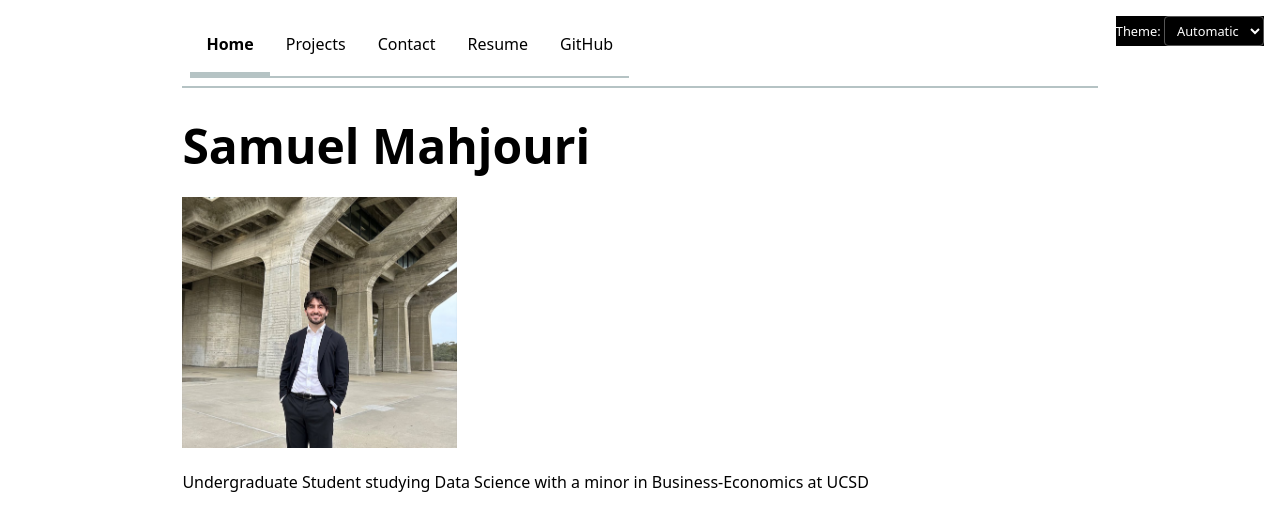
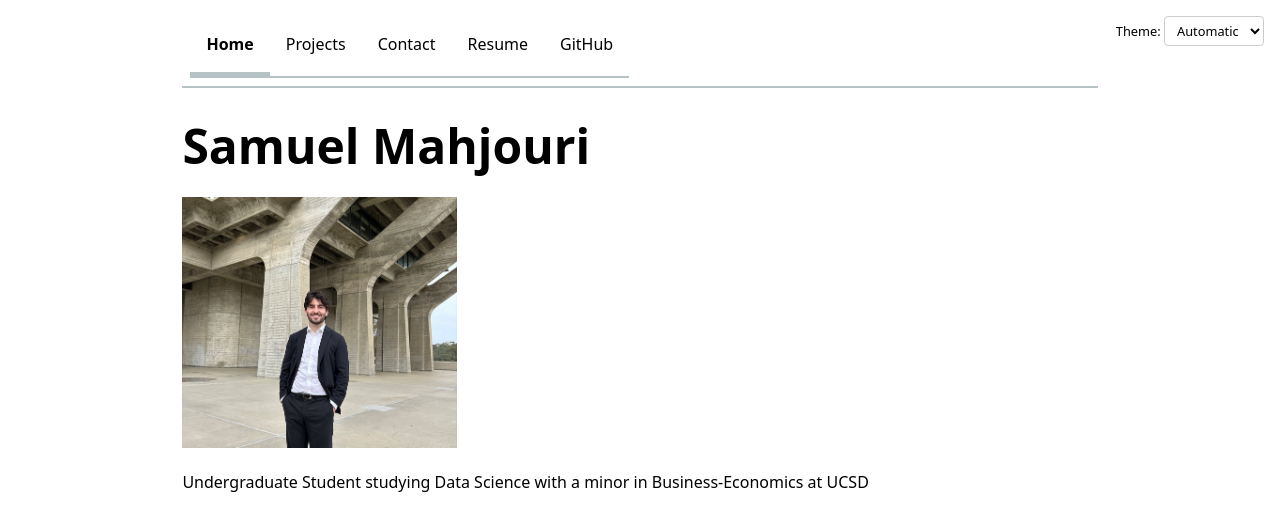
Before and after one commit to somythl/dsc106portfolio, a plain HTML site: page index.html in a window 1280 px wide. Drawn offline with Linux system fonts and the dark colour scheme.

Commit message:
fix light/dark mode button

```diff
--- a/style.css
+++ b/style.css
@@ -230,17 +230,3 @@ nav {
   border-radius: 4px; /* Rounded corners */
   font: inherit; /* Inherit font styles */
 }
-
-/* Dark Mode */
-@media (prefers-color-scheme: dark) {
-  .color-scheme {
-    background-color: black; /* Background for the container in dark mode */
-    color: white;
-  }
-
-  .color-scheme select {
-    color: white; /* Dropdown text color */
-    background-color: black; /* Dropdown background for dark mode */
-    border: 1px solid #555; /* Subtle border for dark mode */
-  }
-}
```
